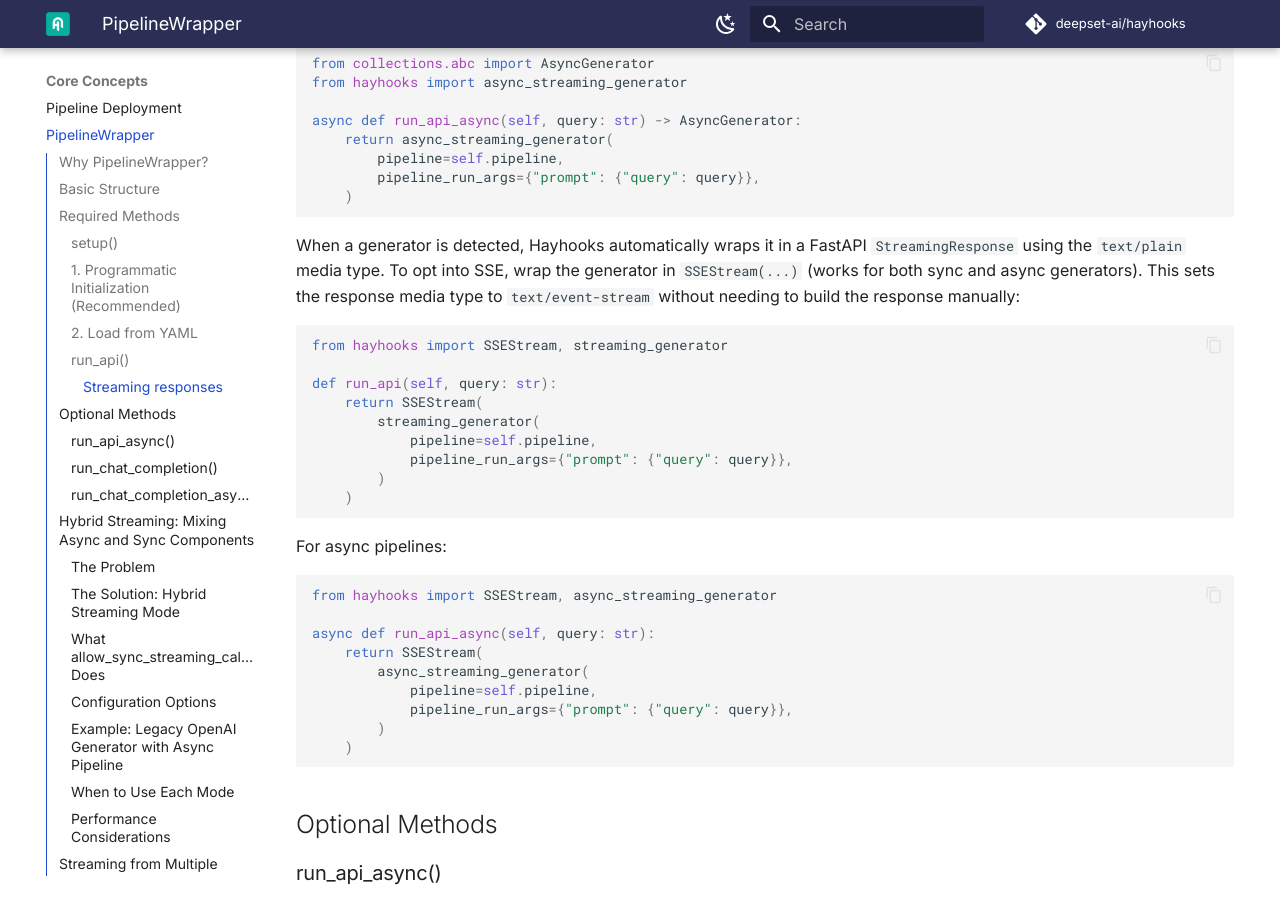
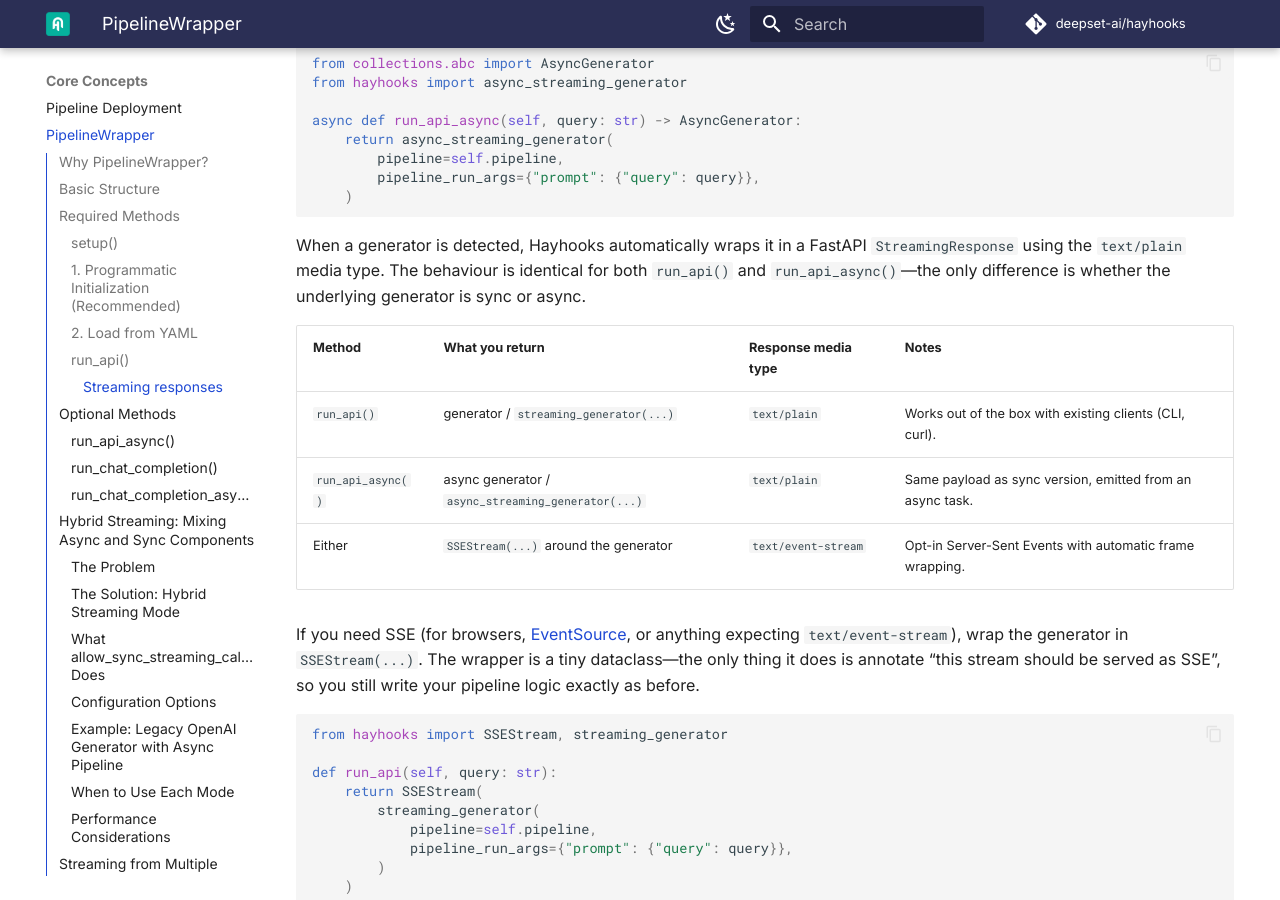
Before and after one commit to deepset-ai/hayhooks, an MkDocs documentation site: the page built from docs/concepts/pipeline-wrapper.md, in a window 1280 px wide and 900 px high, scrolled down 3604 px. Built offline with MkDocs 1.6.1 and Material for MkDocs 9.7.7, drawn with Linux system fonts in a browser that asks for light colours; comment, search, counter and statistics services are not loaded; the version menu is left out.

Commit message:
Fix example ; Update docs

````diff
--- a/docs/concepts/pipeline-wrapper.md
+++ b/docs/concepts/pipeline-wrapper.md
@@ -162,7 +162,15 @@ async def run_api_async(self, query: str) -> AsyncGenerator:
     )
 ```
 
-When a generator is detected, Hayhooks automatically wraps it in a FastAPI `StreamingResponse` using the `text/plain` media type. To opt into SSE, wrap the generator in `SSEStream(...)` (works for both sync and async generators). This sets the response media type to `text/event-stream` without needing to build the response manually:
+When a generator is detected, Hayhooks automatically wraps it in a FastAPI `StreamingResponse` using the `text/plain` media type. The behaviour is identical for both `run_api()` and `run_api_async()`—the only difference is whether the underlying generator is sync or async.
+
+| Method            | What you return                        | Response media type | Notes                                                     |
+|-------------------|----------------------------------------|---------------------|-----------------------------------------------------------|
+| `run_api()`       | generator / `streaming_generator(...)` | `text/plain`        | Works out of the box with existing clients (CLI, curl).   |
+| `run_api_async()` | async generator / `async_streaming_generator(...)` | `text/plain` | Same payload as sync version, emitted from an async task. |
+| Either            | `SSEStream(...)` around the generator  | `text/event-stream` | Opt-in Server-Sent Events with automatic frame wrapping.  |
+
+If you need SSE (for browsers, [EventSource](https://developer.mozilla.org/en-US/docs/Web/API/EventSource), or anything expecting `text/event-stream`), wrap the generator in `SSEStream(...)`. The wrapper is a tiny dataclass—the only thing it does is annotate “this stream should be served as SSE”, so you still write your pipeline logic exactly as before.
 
 ```python
 from hayhooks import SSEStream, streaming_generator
````
Also changed, not shown: 1 other file.
